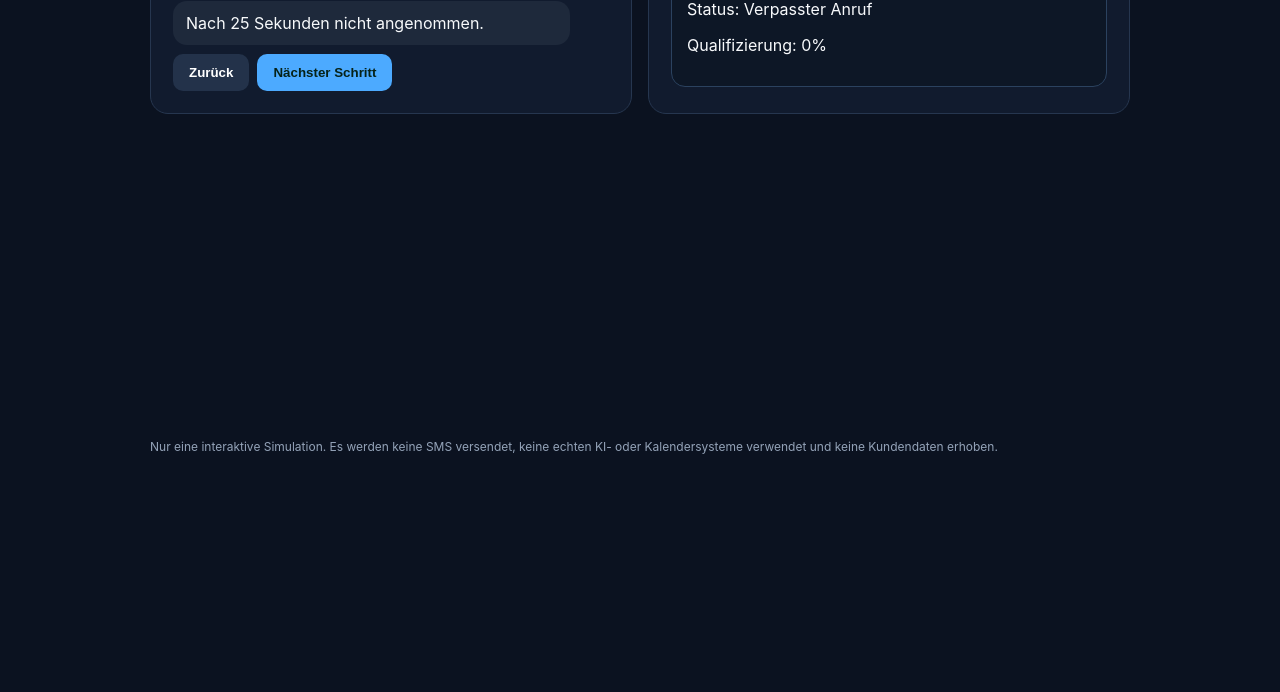
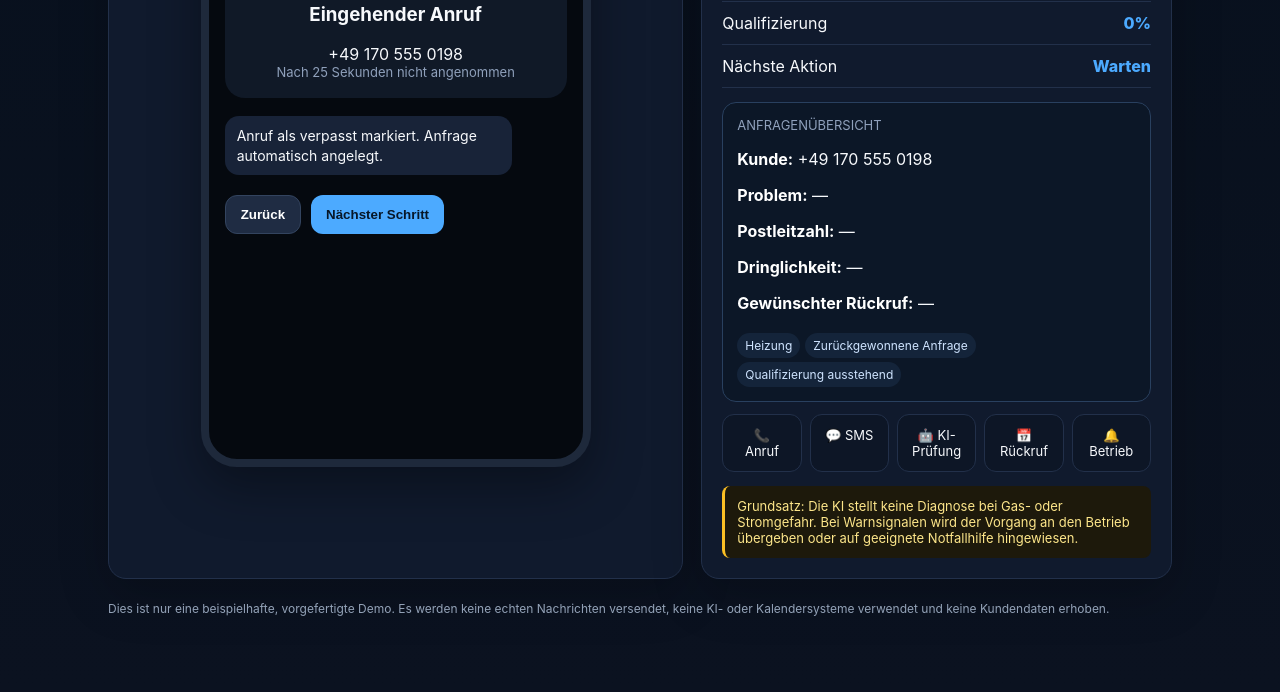
Before and after one commit to desert2223/responseharbor-website, a plain HTML site: page demo/de/index.html in a window 1280 px wide. Shown: the part 366-1058 px from the top of the page. Before the commit the page ends 864 px from the top, so only its background shows below. Drawn offline with Linux system fonts and the light colour scheme.

Commit message:
Sync German demo layout and interactions with English demo

```diff
--- a/demo/de/index.html
+++ b/demo/de/index.html
@@ -1,46 +1,148 @@
 <!doctype html>
 <html lang="de">
 <head>
-<meta charset="utf-8"><meta name="viewport" content="width=device-width,initial-scale=1">
-<title>ResponseHarbor — Demo (Deutsch)</title>
+<meta charset="utf-8"/>
+<meta name="viewport" content="width=device-width,initial-scale=1"/>
+<title>ResponseHarbor — Interaktive Demo (Deutsch)</title>
 <style>
-html{background:#0b1220;min-height:100%}body{font-family:Inter,system-ui,sans-serif;background:#0b1220;color:#f8fafc;margin:0;min-height:100vh}
-.wrap{max-width:980px;margin:auto;padding:32px 18px;min-height:100vh;display:flex;flex-direction:column}
-.card{background:#111b2e;border:1px solid #26364f;border-radius:18px;padding:22px;margin-bottom:16px}
-h1{margin:0 0 8px}.muted{color:#94a3b8}.steps{display:grid;grid-template-columns:repeat(5,1fr);gap:8px;margin:22px 0}
-.step{background:#142033;border:1px solid #2a3a55;border-radius:12px;padding:13px;text-align:center;font-size:14px}
-.step.active{background:#4caaff;color:#062218;font-weight:800}
-.grid{display:grid;grid-template-columns:1fr 1fr;gap:16px}.msg{padding:11px 13px;border-radius:14px;margin:9px 0;max-width:85%;line-height:1.4}
-.out{background:#1355a8;margin-left:auto}.in{background:#1e293b}.lead{background:#0d1726;border:1px solid #2b425f;border-radius:14px;padding:15px}
-button{padding:11px 16px;border:0;border-radius:10px;font-weight:700;cursor:pointer;margin-right:8px}
-.primary{background:#4caaff;color:#062218}.secondary{background:#23324a;color:white}
-@media(max-width:760px){.grid{grid-template-columns:1fr}.steps{grid-template-columns:1fr}}
-</style></head><body><div class="wrap"><p style="font-size:13px"><a href="../../" style="color:#93c5fd;text-decoration:none">← ResponseHarbor</a> &nbsp; · &nbsp; <a href="../" style="color:#93c5fd;text-decoration:none">English</a></p>
-<h1>ResponseHarbor — 2-Minuten-Demo</h1>
-<div class="muted">Verpasster Anruf → Zustimmung → SMS → Qualifizierung → Rückruf / Termin → fertige Anfrage</div>
-<div class="steps" id="steps">
-<div class="step active">1 Verpasster Anruf</div><div class="step">2 Zustimmung</div><div class="step">3 Qualifizierung</div><div class="step">4 Rückruf</div><div class="step">5 Übergabe</div>
-</div>
-<div class="grid">
-<div class="card"><h3>Kundenseite</h3><div id="chat"></div><button class="secondary" onclick="back()">Zurück</button><button class="primary" onclick="next()">Nächster Schritt</button></div>
-<div class="card"><h3>Was der SHK-Betrieb erhält</h3><div class="lead" id="lead"></div></div>
-</div><p style="color:#94a3b8;font-size:12px;margin-top:auto;padding-top:32px">Nur eine interaktive Simulation. Es werden keine SMS versendet, keine echten KI- oder Kalendersysteme verwendet und keine Kundendaten erhoben.</p></div>
+:root{--bg:#0b1220;--card:#111b2e;--muted:#8fa0bb;--text:#f7f9fc;--line:#22304a;--accent:#4caaff;--blue:#4caaff;--warn:#fbbf24}
+*{box-sizing:border-box} body{margin:0;font-family:Inter,system-ui,-apple-system,Segoe UI,sans-serif;background:linear-gradient(180deg,#07101d,#0b1220);color:var(--text)}
+.wrap{max-width:1100px;margin:0 auto;padding:32px 18px 64px}.top{display:flex;justify-content:space-between;gap:16px;align-items:center;margin-bottom:24px}
+h1{font-size:30px;margin:0}.sub{color:var(--muted);margin-top:6px}.badge{padding:8px 12px;border:1px solid #2d3d5e;border-radius:999px;color:var(--accent);background:#0d1a2d}
+.grid{display:grid;grid-template-columns:1.1fr .9fr;gap:18px}@media(max-width:850px){.grid{grid-template-columns:1fr}}
+.card{background:rgba(17,27,46,.96);border:1px solid var(--line);border-radius:18px;padding:20px;box-shadow:0 16px 50px rgba(0,0,0,.22)}
+.stepper{display:flex;gap:8px;flex-wrap:wrap;margin:18px 0}.step{padding:8px 11px;border-radius:10px;background:#0d1626;border:1px solid var(--line);color:var(--muted);font-size:13px}.step.active{color:#06131a;background:var(--accent);border-color:var(--accent);font-weight:700}
+.phone{max-width:390px;margin:auto;background:#05090f;border:8px solid #1e293b;border-radius:36px;padding:16px;min-height:600px;box-shadow:0 20px 50px rgba(0,0,0,.35)}
+.phoneHead{display:flex;justify-content:space-between;color:#cbd5e1;font-size:12px;margin-bottom:16px}.caller{padding:18px;background:#101927;border-radius:20px;text-align:center;margin:10px 0 18px}.caller .icon{font-size:36px}.small{font-size:13px;color:var(--muted)}
+.msg{max-width:84%;padding:10px 12px;border-radius:14px;margin:10px 0;font-size:14px;line-height:1.38}.in{background:#182338}.out{background:#1355a8;margin-left:auto}.buttons{display:flex;gap:10px;margin-top:20px}.btn{border:0;border-radius:12px;padding:11px 15px;font-weight:700;cursor:pointer}.primary{background:var(--accent);color:#071728}.secondary{background:#1f2c43;color:#fff;border:1px solid #33445f}
+.metric{display:flex;justify-content:space-between;padding:11px 0;border-bottom:1px solid var(--line)}.metric:last-child{border:0}.value{font-weight:800;color:var(--accent)}
+.lead{background:#0c1727;border:1px solid #29405f;border-radius:14px;padding:14px;margin-top:14px}.lead b{color:#fff}.tag{display:inline-block;padding:5px 8px;background:#14243a;border-radius:999px;color:#cfe4ff;margin:4px 5px 0 0;font-size:12px}
+.flow{display:grid;grid-template-columns:repeat(5,1fr);gap:8px;margin-top:12px}@media(max-width:600px){.flow{grid-template-columns:1fr}}.flow div{padding:12px;text-align:center;border:1px solid var(--line);border-radius:12px;background:#0d1626;font-size:13px}
+.note{padding:12px;border-left:3px solid var(--warn);background:#1d190b;border-radius:8px;color:#fde68a;font-size:13px;margin-top:14px}
+</style>
+</head>
+<body>
+<div class="wrap"><p style="font-size:13px"><a href="../../" style="color:#93c5fd;text-decoration:none">← ResponseHarbor</a> &nbsp; · &nbsp; <a href="../" style="color:#93c5fd;text-decoration:none">English</a></p>
+  <div class="top">
+    <div><h1>ResponseHarbor — Demo zur Anfragenrettung</h1><div class="sub">Verpasster Anruf → Einwilligung → SMS-Qualifizierung → Rückruf → Benachrichtigung</div></div>
+    <div class="badge">2–3 Minuten Demo</div>
+  </div>
+
+  <div class="stepper" id="steps">
+    <div class="step active">1 Verpasster Anruf</div><div class="step">2 SMS-Einwilligung</div><div class="step">3 Qualifizierung</div><div class="step">4 Rückrufwunsch</div><div class="step">5 Benachrichtigung</div>
+  </div>
+
+  <div class="grid">
+    <div class="card">
+      <div class="phone">
+        <div class="phoneHead"><span>09:42</span><span>SHK-Demo</span></div>
+        <div id="phoneBody"></div>
+        <div class="buttons">
+          <button class="btn secondary" onclick="prev()">Zurück</button>
+          <button class="btn primary" onclick="next()">Nächster Schritt</button>
+        </div>
+      </div>
+    </div>
+
+    <div class="card">
+      <h2 style="margin-top:0">Was der Betrieb sieht</h2>
+      <div class="metric"><span>Anfragenquelle</span><span class="value" id="source">Verpasster Anruf</span></div>
+      <div class="metric"><span>Einwilligung</span><span class="value" id="consent">Ausstehend</span></div>
+      <div class="metric"><span>Qualifizierung</span><span class="value" id="qual">0%</span></div>
+      <div class="metric"><span>Nächste Aktion</span><span class="value" id="action">Warten</span></div>
+
+      <div class="lead" id="leadCard">
+        <div class="small">ANFRAGENÜBERSICHT</div>
+        <p><b>Kunde:</b> +49 170 555 0198</p>
+        <p><b>Problem:</b> <span id="issue">—</span></p>
+        <p><b>Postleitzahl:</b> <span id="postcode">—</span></p>
+        <p><b>Dringlichkeit:</b> <span id="urgency">—</span></p>
+        <p><b>Gewünschter Rückruf:</b> <span id="time">—</span></p>
+        <div><span class="tag">Heizung</span><span class="tag">Zurückgewonnene Anfrage</span><span class="tag" id="tag">Qualifizierung ausstehend</span></div>
+      </div>
+
+      <div class="flow">
+        <div>📞 Anruf</div><div>💬 SMS</div><div>🤖 KI-Prüfung</div><div>📅 Rückruf</div><div>🔔 Betrieb</div>
+      </div>
+      <div class="note">Grundsatz: Die KI stellt keine Diagnose bei Gas- oder Stromgefahr. Bei Warnsignalen wird der Vorgang an den Betrieb übergeben oder auf geeignete Notfallhilfe hingewiesen.</div>
+    </div>
+  </div>
+<p style="color:#94a3b8;font-size:12px;margin-top:22px">Dies ist nur eine beispielhafte, vorgefertigte Demo. Es werden keine echten Nachrichten versendet, keine KI- oder Kalendersysteme verwendet und keine Kundendaten erhoben.</p></div>
 <script>
 let s=0;
-const chats=[
-'<div class="msg in">📞 Anruf von +49 170 5550198</div><div class="msg in">Nach 25 Sekunden nicht angenommen.</div>',
-'<div class="msg out">Wir konnten Ihren Anruf gerade nicht annehmen. Drücken Sie 1, wenn wir Ihre Anfrage per SMS weiterführen dürfen.</div><div class="msg in">1</div>',
-'<div class="msg out">Worum geht es?</div><div class="msg in">Unsere Heizung ist ausgefallen.</div><div class="msg out">Gibt es Gasgeruch, CO-Alarm, Feuer oder eine akute Gefahr?</div><div class="msg in">Nein.</div><div class="msg out">Wie lautet Ihre PLZ?</div><div class="msg in">42929</div>',
-'<div class="msg out">Wann sollen wir Sie am besten zurückrufen?</div><div class="msg in">Morgen Vormittag.</div><div class="msg out">Danke. Ich gebe die Anfrage jetzt strukturiert an den Betrieb weiter.</div>',
-'<div class="msg out">✅ Anfrage übermittelt.</div>'
+const bodies=[
+`<div class="caller"><div class="icon">📞</div><h3>Eingehender Anruf</h3><div>+49 170 555 0198</div><div class="small">Nach 25 Sekunden nicht angenommen</div></div><div class="msg in">Anruf als verpasst markiert. Anfrage automatisch angelegt.</div>`,
+`<div class="caller"><div class="icon">📵</div><h3>Verpasster Anruf</h3><div class="small">Eine automatische Ansage fragt nach der Zustimmung zur SMS-Kommunikation.</div></div><div class="msg out">Drücken Sie 1, wenn Sie Ihre Anfrage per SMS fortsetzen möchten.</div><div class="msg in">1</div><div class="msg out">Vielen Dank! Wir erfassen die Angaben für den Heizungsbetrieb.</div>`,
+`<div class="msg out">Wobei benötigen Sie Hilfe?</div><div class="msg in">Meine Heizung ist ausgefallen.</div><div class="msg out">Gibt es Gasgeruch, einen CO-Alarm, Feuer oder eine unmittelbare Gefahr?</div><div class="msg in">Nein.</div><div class="msg out">Wie lautet die Postleitzahl der Immobilie?</div><div class="msg in">42929</div>`,
+`<div class="msg out">Danke. Wie dringend ist das Problem?</div><div class="msg in">Die Heizung funktioniert gar nicht, aber es besteht keine Gefahr.</div><div class="msg out">Wann würden Sie einen Rückruf bevorzugen?</div><div class="msg in">Morgen Vormittag.</div><div class="msg out">Verstanden. Ich leite die Heizungsanfrage mit hoher Priorität an den Betrieb weiter.</div>`,
+`<div class="msg out">✅ Ihre Anfrage wurde an den SHK-Betrieb übermittelt.</div><div class="caller"><div class="icon">🔔</div><h3>Benachrichtigung an den Betrieb</h3><div class="small">Zurückgewonnener Anruf • qualifiziert</div></div><div class="msg in"><b>Heizungsausfall</b><br>42929<br>Keine unmittelbare Gefahr<br>Rückruf: morgen Vormittag</div>`
 ];
-const leads=[
-'<b>Lead erstellt</b><p>Status: Verpasster Anruf</p><p>Qualifizierung: 0%</p>',
-'<b>Einwilligung erfasst</b><p>Kanal: SMS</p><p>Qualifizierung: 10%</p>',
-'<b>Heizungsproblem</b><p>PLZ: 42929</p><p>Akute Gefahr: Nein</p><p>Qualifizierung: 70%</p>',
-'<b>Qualifizierte Anfrage</b><p>Problem: Heizung ausgefallen</p><p>PLZ: 42929</p><p>Rückruf: morgen Vormittag</p>',
-'<b>🔔 Fertig für den Betrieb</b><p>Quelle: zurückgewonnener verpasster Anruf</p><p>Priorität: hoch</p><p>Nächste Aktion: Kunde zurückrufen</p>'
-];
-function draw(){document.getElementById('chat').innerHTML=chats[s];document.getElementById('lead').innerHTML=leads[s];document.querySelectorAll('.step').forEach((x,i)=>x.classList.toggle('active',i===s));}
-function next(){if(s<4){s++;draw()}} function back(){if(s>0){s--;draw()}} draw();
-</script></body></html>
+function draw(){
+ document.getElementById("phoneBody").innerHTML=bodies[s];
+ [...document.querySelectorAll(".step")].forEach((x,i)=>x.classList.toggle("active",i===s));
+ const states=[
+  [
+    "Ausstehend",
+    "0%",
+    "Warten",
+    "—",
+    "—",
+    "—",
+    "—",
+    "Qualifizierung ausstehend"
+  ],
+  [
+    "Erteilt",
+    "10%",
+    "Qualifizieren",
+    "—",
+    "—",
+    "—",
+    "—",
+    "Einwilligung erfasst"
+  ],
+  [
+    "Erteilt",
+    "65%",
+    "Fortfahren",
+    "Heizung ausgefallen",
+    "42929",
+    "Keine unmittelbare Gefahr",
+    "—",
+    "In Qualifizierung"
+  ],
+  [
+    "Erteilt",
+    "100%",
+    "Betrieb informieren",
+    "Heizung ausgefallen",
+    "42929",
+    "Hoch",
+    "Morgen Vormittag",
+    "Qualifiziert"
+  ],
+  [
+    "Erteilt",
+    "100%",
+    "Rückruf durch Betrieb",
+    "Heizung ausgefallen",
+    "42929",
+    "Hoch",
+    "Morgen Vormittag",
+    "Betrieb informiert"
+  ]
+][s];
+ document.getElementById("consent").textContent=states[0];
+ document.getElementById("qual").textContent=states[1];
+ document.getElementById("action").textContent=states[2];
+ document.getElementById("issue").textContent=states[3];
+ document.getElementById("postcode").textContent=states[4];
+ document.getElementById("urgency").textContent=states[5];
+ document.getElementById("time").textContent=states[6];
+ document.getElementById("tag").textContent=states[7];
+}
+function next(){if(s<4){s++;draw()}}
+function prev(){if(s>0){s--;draw()}}
+draw();
+</script>
+</body></html>
```
